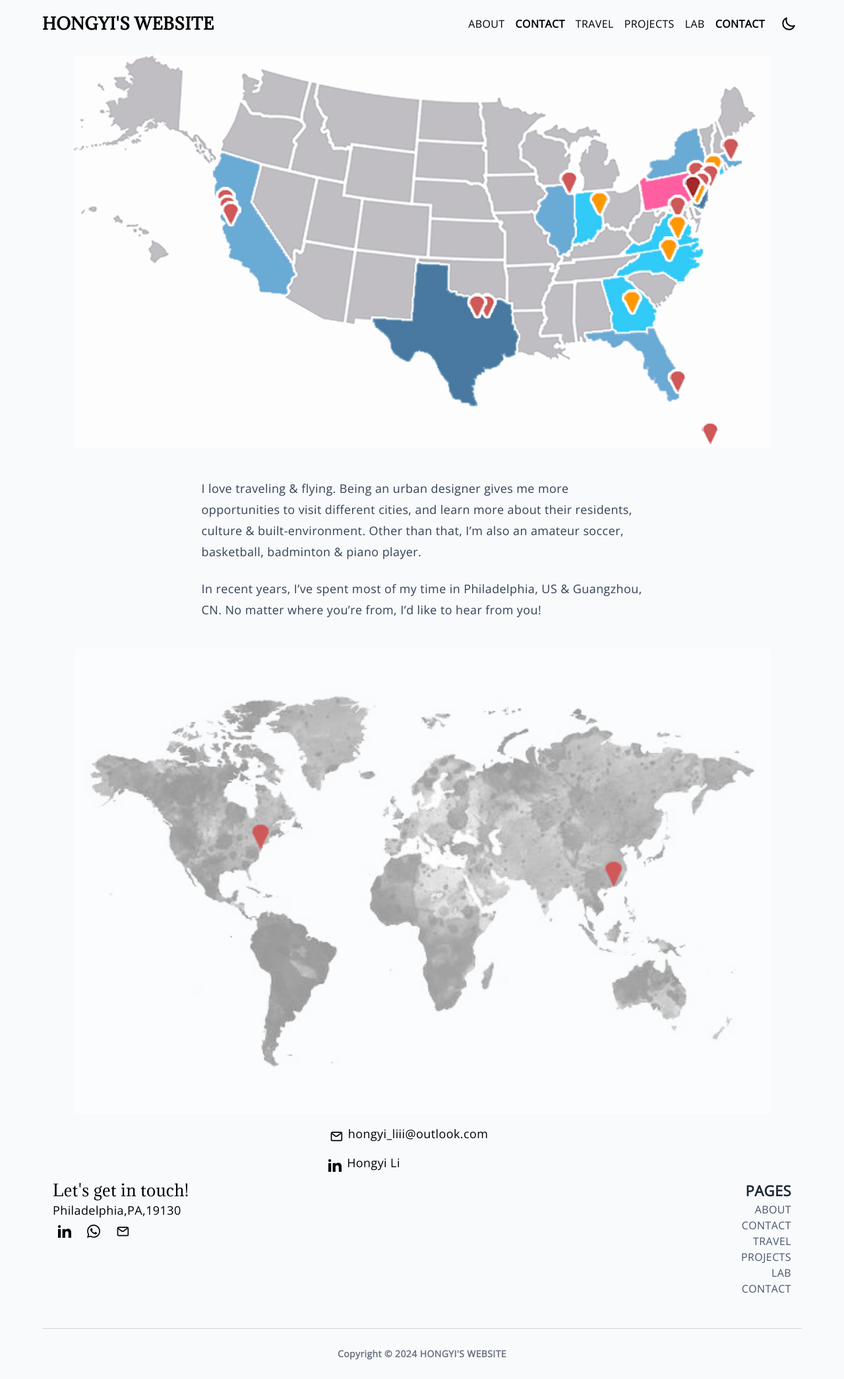
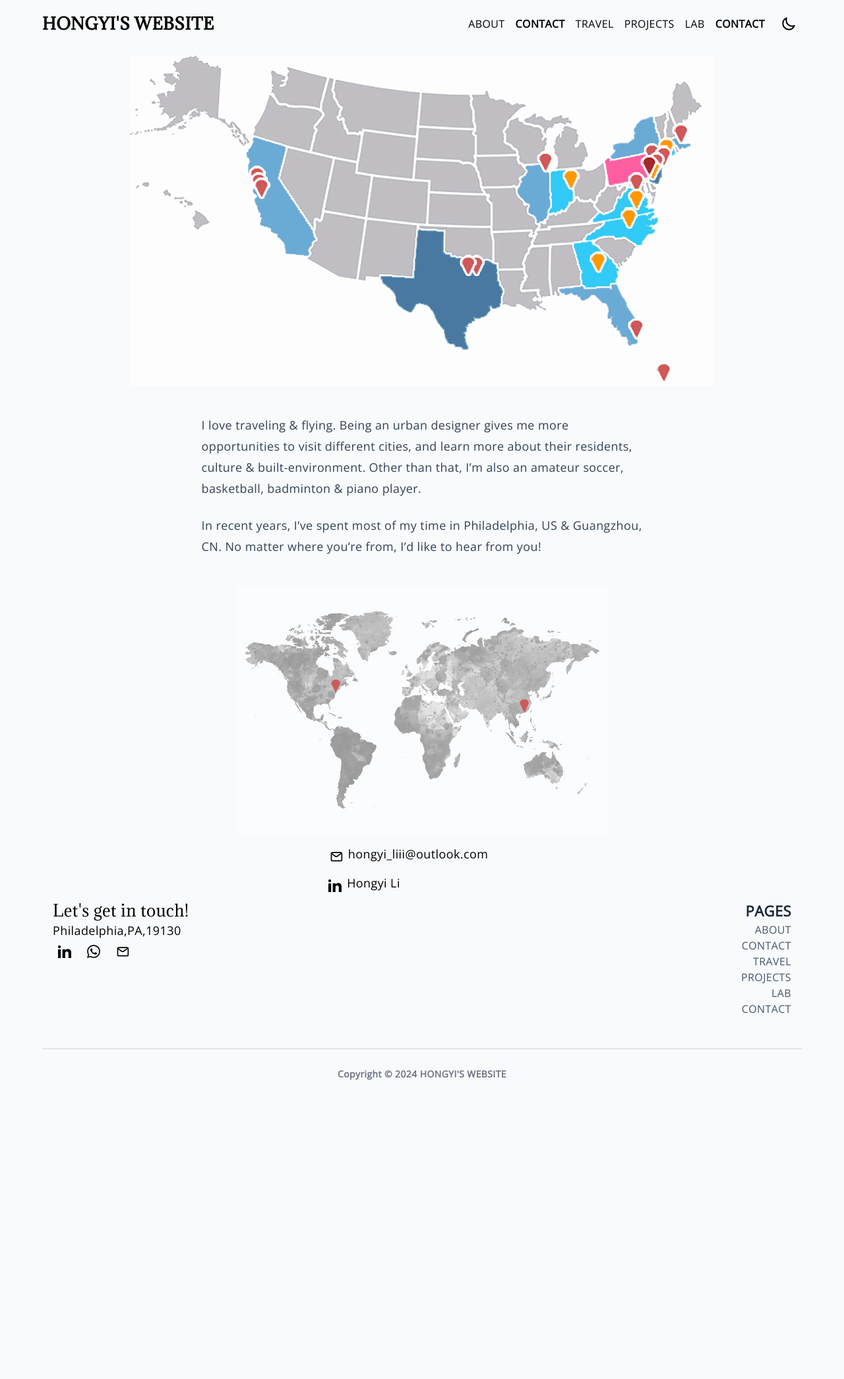
Before and after one commit to hongyili-hl/hongyili-hl.github.io, a Jekyll site: the page built from tags.md, in a window 1280 px wide. Shown: the whole page at 66% size. Built offline with Jekyll 4.4.1, drawn with Linux system fonts in a browser that asks for light colours; after the commit the page ends 1666 px from its top, so only the background shows below that.

Commit message:
Update contact.html

```diff
--- a/_layouts/contact.html
+++ b/_layouts/contact.html
@@ -3,7 +3,7 @@
 ---
 
 <div class="flex justify-center py-1 md:py-2">
-  <img src="/assets/images/Footprint Map.jpg" alt="" class="basis-4/6  w-11/12 md:w-11/12 p-2 md:px-0" oncontextmenu="return false" ondragstart="return false" style="-webkit-touch-callout: none;-webkit-user-select: none;-moz-user-select: none;-ms-user-select: none;user-select: none">
+  <img src="/assets/images/Footprint Map.jpg" alt="" class="basis-2/6  w-11/12 md:w-11/12 p-2 md:px-0" oncontextmenu="return false" ondragstart="return false" style="-webkit-touch-callout: none;-webkit-user-select: none;-moz-user-select: none;-ms-user-select: none;user-select: none">
 </div>
 <div class="flex justify-center py-4 md:py-8">
   <article class="prose md:prose-lg prose-p:font-extralight prose-headings:font-light prose-slate dark:prose-invert prose-img:mx-auto prose-img:w-2/3">
@@ -11,7 +11,7 @@
   </article>
 </div>
 <div class="flex justify-center py-1 md:py-2">
-  <img src="/assets/images/Map.jpg" alt="" class="basis-4/6  w-11/12 md:w-11/12 p-2 md:px-0" oncontextmenu="return false" ondragstart="return false" style="-webkit-touch-callout: none;-webkit-user-select: none;-moz-user-select: none;-ms-user-select: none;user-select: none">
+  <img src="/assets/images/Map.jpg" alt="" class="basis-2/6  w-11/12 md:w-11/12 p-2 md:px-0" oncontextmenu="return false" ondragstart="return false" style="-webkit-touch-callout: none;-webkit-user-select: none;-moz-user-select: none;-ms-user-select: none;user-select: none">
 </div>
 <div class="flex justify-center py-1 md:py-6" style="margin: 0 48px 0 0">
   <a class="p-2" href="{{site.rrss.email}}">
```
